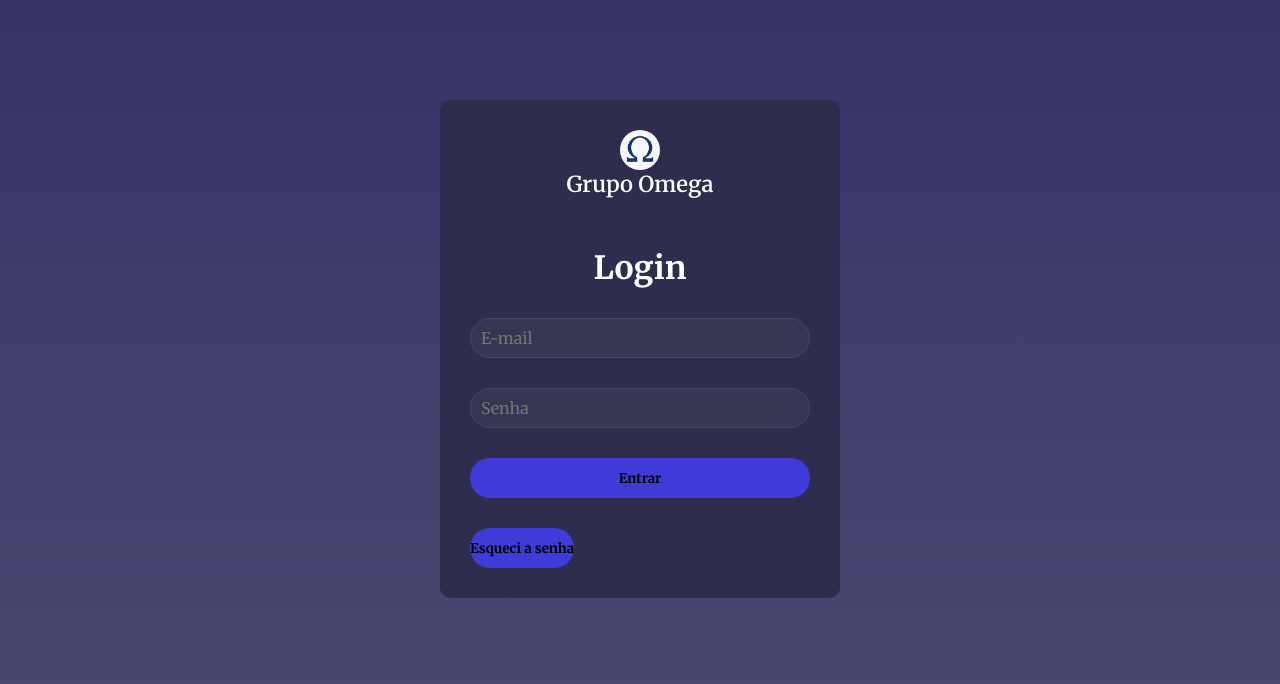
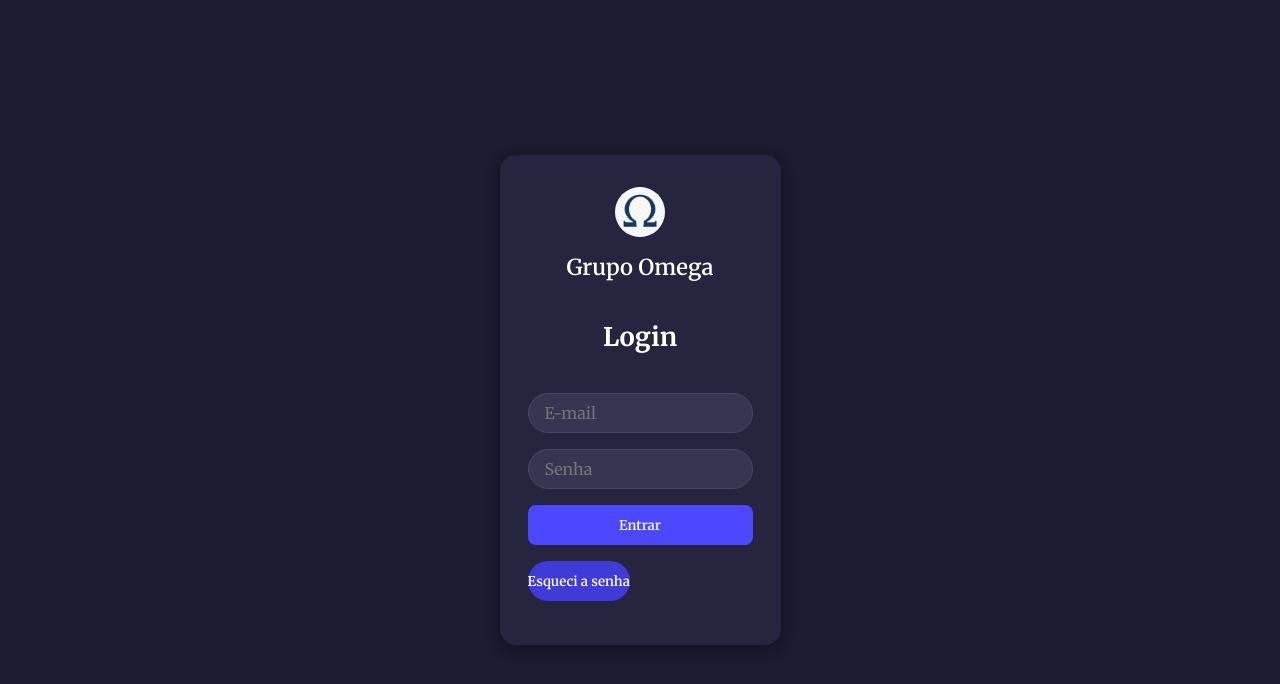
Before and after one commit to EnS2/OmegaDrive-cadastro, a React (Vite) app in the folder OmegaDrive-Cadastro/: page / in a window 1280 px wide. Shown: the top 684 px of the page. Built offline with nearby package versions, Linux system fonts and the light colour scheme.

Commit message:
Quinta Parte

```diff
--- a/OmegaDrive-Cadastro/index.html
+++ b/OmegaDrive-Cadastro/index.html
@@ -1,18 +1,26 @@
 <!DOCTYPE html>
-<html lang="en">
+<html lang="pt-BR">
   <head>
     <meta charset="UTF-8" />
     <link rel="icon" type="image/svg+xml" href="/vite.svg" />
     <meta name="viewport" content="width=device-width, initial-scale=1.0" />
+
+    <!-- Fonte -->
     <link rel="preconnect" href="https://fonts.googleapis.com" />
     <link rel="preconnect" href="https://fonts.gstatic.com" crossorigin />
     <link
-      href="https://fonts.googleapis.com/css2?family=Merriweather:ital,opsz,wght@0,18..144,300..900;1,18..144,300..900&display=swap"
+      href="https://fonts.googleapis.com/css2?family=Merriweather:wght@300;400;600;700&display=swap"
       rel="stylesheet"
     />
+
+    <!-- 1) seu arquivo de estilos -->
+    <link rel="stylesheet" href="/src/styles/login.css" />
+
     <title>OmegaDrive</title>
   </head>
-  <body>
+
+  <!-- 2) coloque as classes no body -->
+  <body class="dark-mode fade-in">
     <div id="root"></div>
     <script type="module" src="/src/main.jsx"></script>
   </body>
--- a/OmegaDrive-Cadastro/src/pages/Home/Cadastro/Index.jsx
+++ b/OmegaDrive-Cadastro/src/pages/Home/Cadastro/Index.jsx
@@ -1,17 +1,17 @@
 import { useEffect, useState, useRef } from "react";
 import "./style.css";
-import Trash from "../../../assets/icons8-lixo-50.png"
+import Trash from "../../../assets/icons8-lixo-50.png";
 import Omega from "../../../assets/Omega.png";
 import api from "../../../services/api";
 
-
-function Home() {
+function Home({ onVoltar }) {
   const [users, setUsers] = useState([]);
 
   const inputName = useRef();
   const inputEmail = useRef();
   const inputPassword = useRef();
-  //Cadastro de usuários
+
+  // Buscar usuários cadastrados
   async function getUsers() {
     try {
       const response = await api.get("/users");
@@ -21,13 +21,19 @@ function Home() {
     }
   }
 
+  // Criar novo usuário
   async function createUsers() {
+    const name = inputName.current.value.trim();
+    const email = inputEmail.current.value.trim();
+    const password = inputPassword.current.value.trim();
+
+    if (!name || !email || !password) {
+      alert("Preencha todos os campos.");
+      return;
+    }
+
     try {
-      await api.post("/cadastro", {
-        name: inputName.current.value,
-        email: inputEmail.current.value,
-        password: inputPassword.current.value,
-      });
+      await api.post("/cadastro", { name, email, password });
 
       inputName.current.value = "";
       inputEmail.current.value = "";
@@ -36,9 +42,11 @@ function Home() {
       getUsers();
     } catch (error) {
       console.error("Erro ao criar usuário:", error);
+      alert("Erro ao cadastrar. Verifique os dados e tente novamente.");
     }
   }
 
+  // Deletar usuário
   async function deleteUser(id) {
     if (window.confirm("Tem certeza que deseja remover este usuário?")) {
       try {
@@ -63,23 +71,54 @@ function Home() {
         </div>
 
         <h1>Cadastro de Usuários</h1>
-        <input placeholder="Nome" type="text" ref={inputName} />
-        <input placeholder="E-mail" type="email" ref={inputEmail} />
-        <input placeholder="Senha" type="password" ref={inputPassword} />
+
+        <label className="sr-only" htmlFor="nome">Nome</label>
+        <input
+          id="nome"
+          placeholder="Nome"
+          type="text"
+          ref={inputName}
+          autoComplete="name"
+          aria-label="Nome"
+        />
+
+        <label className="sr-only" htmlFor="email">E-mail</label>
+        <input
+          id="email"
+          placeholder="E-mail"
+          type="email"
+          ref={inputEmail}
+          autoComplete="email"
+          aria-label="E-mail"
+        />
+
+        <label className="sr-only" htmlFor="senha">Senha</label>
+        <input
+          id="senha"
+          placeholder="Senha"
+          type="password"
+          ref={inputPassword}
+          autoComplete="new-password"
+          aria-label="Senha"
+        />
 
         <button type="button" onClick={createUsers}>
           Cadastrar
+        </button>
+
+        <button type="button" onClick={onVoltar} className="voltar-btn">
+          Voltar para Login
         </button>
       </form>
 
       {users.map((user) => (
         <div key={user.id} className="card">
-          <div>
+          <div className="info">
             <p>Nome: <span>{user.name}</span></p>
             <p>Email: <span>{user.email}</span></p>
           </div>
-          <button onClick={() => deleteUser(user.id)}>
-            <img src={Trash} alt="Remover" />
+          <button onClick={() => deleteUser(user.id)} aria-label="Remover usuário">
+            <img src={Trash} alt="Ícone de lixeira" />
           </button>
         </div>
       ))}
--- a/OmegaDrive-Cadastro/src/pages/Home/Cadastro/style.css
+++ b/OmegaDrive-Cadastro/src/pages/Home/Cadastro/style.css
@@ -1,90 +1,132 @@
+:root {
+  --primary-bg: #2e2d4e;
+  --secondary-bg: #363653;
+  --accent-color: #3e3bd8;
+  --text-light: #ffffff;
+  --text-muted: #c3c3f1;
+  --card-shadow: rgba(0, 0, 0, 0.15);
+  --border-radius: 1rem;
+  --transition-speed: 0.3s;
+  --input-height: 2.5rem;
+}
+
+body {
+  font-family: 'Segoe UI', Tahoma, Geneva, Verdana, sans-serif;
+  background-color: #1f1f3d;
+  margin: 0;
+  padding: 0;
+}
+
 .container {
   display: flex;
+  flex-direction: column;
   align-items: center;
-  flex-direction: column;
-  padding-top: 100px;
+  padding: 4rem 1rem;
 }
 
 h1 {
-  font-size: 32px;
-  color: #fff;
-  text-align: center;
+  font-size: 2rem;
+  color: var(--text-light);
+  margin-bottom: 1rem;
 }
 
 form {
   display: flex;
   flex-direction: column;
-  gap: 30px;
-  padding: 30px;
-  border-radius: 10px;
-  background-color: #2e2d4e;
+  gap: 1.5rem;
+  background-color: var(--primary-bg);
+  padding: 2rem;
+  border-radius: var(--border-radius);
   max-width: 400px;
   width: 100%;
-  margin-bottom: 20px;
+  box-shadow: 0 4px 12px var(--card-shadow);
 }
 
 form input {
   border: 1px solid #48456c;
-  border-radius: 30px;
-  height: 40px;
-  background-color: #363653;
-  color: #fff;
-  font-size: 16px;
-  padding-left: 10px;
+  border-radius: var(--input-height);
+  height: var(--input-height);
+  background-color: var(--secondary-bg);
+  color: var(--text-light);
+  font-size: 1rem;
+  padding: 0 1rem;
   outline: none;
+  transition: border-color var(--transition-speed);
+}
+
+form input:focus {
+  border-color: var(--accent-color);
 }
 
 form button {
-  border-radius: 25px;
-  background-color: #3e3bd8;
-  height: 40px;
+  height: var(--input-height);
+  border-radius: var(--input-height);
+  background-color: var(--accent-color);
+  color: #fff;
   border: none;
-  font-weight: bold;
+  font-weight: 600;
   cursor: pointer;
-  color: black;
-  transition: opacity 0.3s;
+  transition: all var(--transition-speed);
 }
 
 form button:hover {
-  opacity: 0.8;
+  opacity: 0.9;
+  transform: scale(1.02);
+}
+
+.voltar-btn {
+  background-color: transparent;
+  border: 1px solid var(--accent-color);
+  color: var(--accent-color);
+}
+
+.voltar-btn:hover {
+  background-color: var(--accent-color);
+  color: #fff;
 }
 
 .card {
   display: flex;
   justify-content: space-between;
   align-items: center;
-  background-color: #2e2d4e;
-  margin: 10px 0;
-  padding: 10px 15px;
+  background-color: var(--primary-bg);
+  margin: 0.75rem 0;
+  padding: 1rem 1.25rem;
+  max-width: 600px;
   width: 100%;
-  max-width: 600px;
-  border-radius: 10px;
-  box-shadow: 0 2px 5px rgba(0, 0, 0, 0.2);
+  border-radius: var(--border-radius);
+  box-shadow: 0 4px 12px var(--card-shadow);
 }
 
 .card .info {
   display: flex;
   flex-direction: column;
-  gap: 4px;
-  font-size: 14px;
+  gap: 0.25rem;
+  color: var(--text-muted);
+  font-size: 0.95rem;
 }
 
 .card p {
   margin: 0;
-  color: #fff;
-  font-weight: bold;
-  font-size: 14px;
+  color: var(--text-light);
+  font-weight: 600;
 }
 
 .card span {
   font-weight: normal;
+  color: var(--text-muted);
 }
 
 .card button {
-  background-color: transparent;
+  background: none;
   border: none;
   cursor: pointer;
   padding: 0;
+  transition: transform var(--transition-speed);
+}
+
+.card button:hover {
+  transform: scale(1.1);
 }
 
 .card img {
@@ -96,25 +138,99 @@ form button:hover {
   display: flex;
   flex-direction: column;
   align-items: center;
-  margin-bottom: 20px;
+  margin-bottom: 1rem;
 }
 
 .logo-omega {
-  border-radius: 25px;
-  background-color: #3e3bd8;
-  height: 40px;
-  border: none;
-  font-weight: bold;
-  cursor: pointer;
-  color: black;
-  transition: opacity 0.3s;
+  border-radius: 50%;
+  background-color: var(--accent-color);
+  height: 50px;
+  width: 50px;
+  object-fit: contain;
+  margin-bottom: 0.5rem;
 }
-
 
 .logo-header h2 {
   margin: 0;
-  font-size: 22px;
-  color: #ffffff; /* branco para melhor contraste */
+  font-size: 1.375rem;
+  color: var(--text-light);
   font-weight: 600;
   text-align: center;
 }
+/* Acessibilidade: rótulos escondidos mas disponíveis para leitores de tela */
+.sr-only {
+  position: absolute;
+  width: 1px;
+  height: 1px;
+  padding: 0;
+  margin: -1px;
+  overflow: hidden;
+  clip: rect(0, 0, 0, 0);
+  white-space: nowrap;
+  border: 0;
+}
+
+/* Suaviza a transição de inputs e botões */
+form input,
+form button {
+  transition: all var(--transition-speed) ease;
+}
+
+/* Melhoria visual para formulários em telas pequenas */
+@media (max-width: 480px) {
+  .form,
+  .card,
+  .container {
+    width: 100%;
+    padding: 1rem;
+  }
+
+  form {
+    padding: 1.5rem;
+  }
+
+  .card {
+    flex-direction: column;
+    align-items: flex-start;
+    gap: 1rem;
+  }
+
+  .card button {
+    align-self: flex-end;
+  }
+}
+
+/* Pequena sombra nos inputs focados */
+form input:focus {
+  box-shadow: 0 0 0 2px rgba(62, 59, 216, 0.3);
+}
+
+/* Melhor separação dos cards */
+.card + .card {
+  margin-top: 1rem;
+}
+.alert {
+  padding: 1rem 1.5rem;
+  border-radius: var(--border-radius);
+  margin: 1rem auto;
+  max-width: 400px;
+  width: 100%;
+  font-weight: 500;
+  box-shadow: 0 4px 12px var(--card-shadow);
+  text-align: center;
+}
+
+.alert-success {
+  background-color: #2ecc71;
+  color: #fff;
+}
+
+.alert-error {
+  background-color: #e74c3c;
+  color: #fff;
+}
+
+.alert-info {
+  background-color: #3498db;
+  color: #fff;
+}
--- a/OmegaDrive-Cadastro/src/pages/Home/Login/style.css
+++ b/OmegaDrive-Cadastro/src/pages/Home/Login/style.css
@@ -1,9 +1,73 @@
-.voltar-btn {
-  margin-top: 10px;
-  background-color: #ccc;
-  border: none;
-  padding: 10px;
-  border-radius: 8px;
-  cursor: pointer;
-  font-weight: bold;
+/* ---------- CENTRALIZAÇÃO ABSOLUTA ---------- */
+html, body, #root {                 /* ★ */
+  height: 100%;
+  margin: 0;
+  display: flex;                    /* centro X + Y */
+  justify-content: center;
+  align-items: center;
 }
+
+/* ---------- FUNDO DARK ---------- */
+body.dark-mode, .container.dark-mode {  /* mantém o fundo roxo   */
+  background: #1c1b2f;
+}
+
+/* ---------- FORM (login-box) ---------- */
+.container form {                   /* ★ substitui .login-box */
+  width: 100%;
+  max-width: 380px;
+  background: #26243f;
+  padding: 32px 28px 44px;
+  border-radius: 16px;
+  box-shadow: 0 4px 14px rgba(0,0,0,.35);
+  display: flex;                    /* coluna interna */
+  flex-direction: column;
+  gap: 16px;
+}
+
+/* título/logo */
+.logo-header   { display:flex; flex-direction:column; align-items:center; gap:8px; }
+.logo-omega    { width:64px; }
+.container h1  { color:#fff; font-size:1.6rem; text-align:center; margin:8px 0 24px; }
+.container h2  { color:#fff; margin:0; font-weight:600; }
+
+/* inputs / botão principal */
+input{
+  padding:12px 14px;
+  border-radius:8px;
+  border:none;
+  background:#312f4c;
+  color:#fff;
+  font-size:.95rem;
+}
+button[type="submit"]{
+  padding:12px;
+  border:none;
+  border-radius:8px;
+  background:#4c48ff;
+  color:#fff;
+  font-weight:600;
+  cursor:pointer;
+  transition:opacity .25s;
+}
+button[type="submit"]:hover{opacity:.85;}
+
+/* ---------- LINK “ESQUECI A SENHA” ---------- */
+.link-button{                        /* ★ menor & alinhado dir. */
+  background:none;
+  border:none;
+  color:#8c88ff;
+  text-decoration:underline;
+  cursor:pointer;
+  font-size:.8rem;                   /* ↓ tamanho do texto  */
+  margin-top:6px;
+  display:block;
+  text-align:right;
+  transition:color .3s;
+}
+.link-button:hover{color:#c3c0ff;}
+
+/* acessibilidade */
+.sr-only{
+  position:absolute;width:1px;height:1px;padding:0;margin:-1px;overflow:hidden;clip:rect(0,0,0,0);border:0;
+}
```
